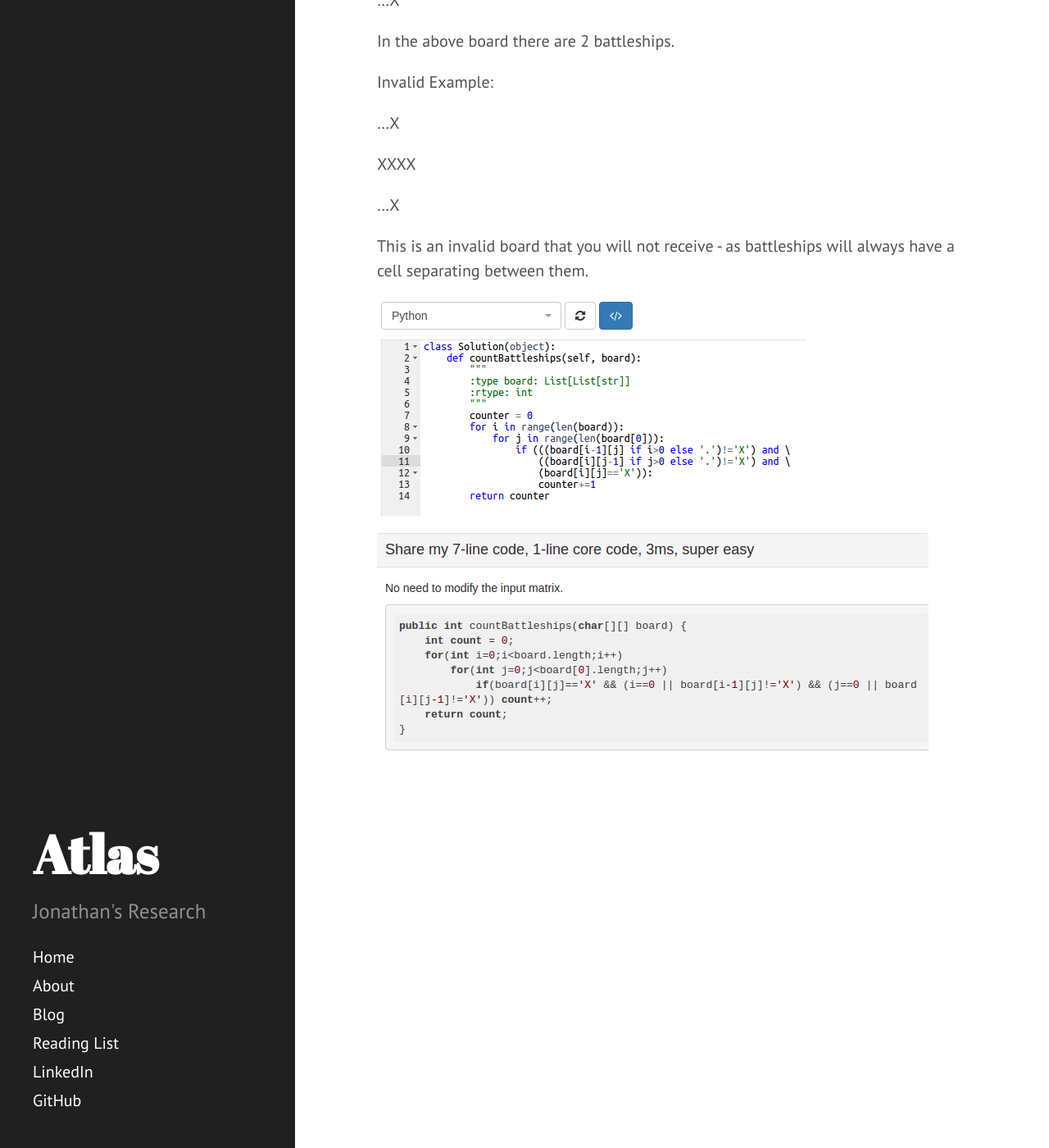
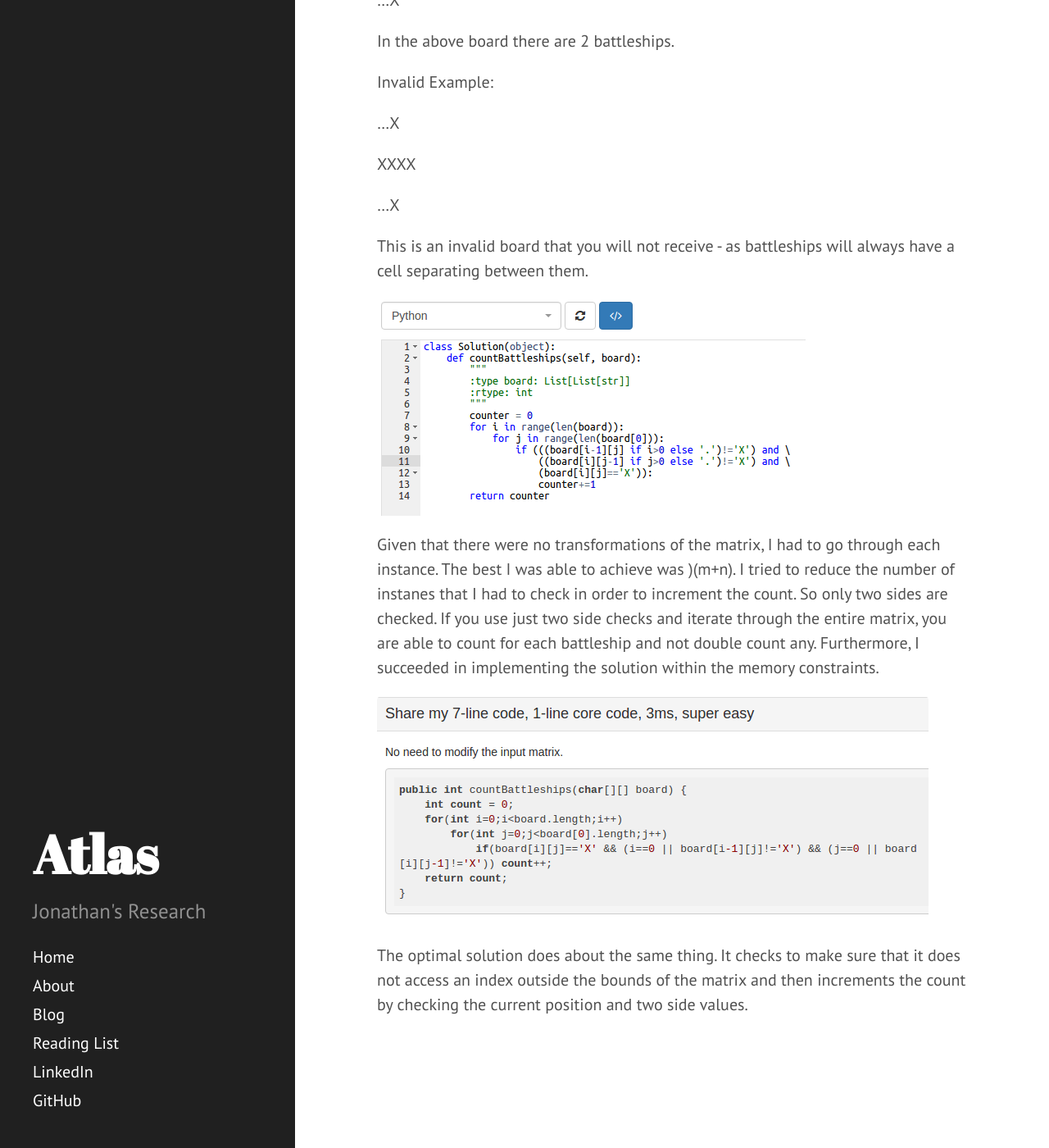
Before and after one commit to JonathanJohann/Research, a Jekyll site: the page built from _posts/Scratch_Pad/2017-01-04-Battleships-in-a-Board.md, in a window 1280 px wide and 1400 px high, scrolled down 793 px. Shown: the whole window at 82% size. Built offline with Jekyll 4.4.1, drawn with Linux system fonts in a browser that asks for light colours; Markdown is read by kramdown in place of the engine named in the settings.

Commit message:
Update 2017-01-04-Battleships-in-a-Board.md

```diff
--- a/_posts/Scratch_Pad/2017-01-04-Battleships-in-a-Board.md
+++ b/_posts/Scratch_Pad/2017-01-04-Battleships-in-a-Board.md
@@ -43,6 +43,9 @@ This is an invalid board that you will not receive - as battleships will always
 
 ![png](https://raw.githubusercontent.com/JonathanJohann/Research/master/_posts/Scratch_Pad/Pics/count_Battleships.png)
 
+Given that there were no transformations of the matrix, I had to go through each instance. The best I was able to achieve was )(m+n). I tried to reduce the number of instanes that I had to check in order to increment the count. So only two sides are checked. If you use just two side checks and iterate through the entire matrix, you are able to count for each battleship and not double count any. Furthermore, I succeeded in implementing the solution within the memory constraints.
+
+![png](https://raw.githubusercontent.com/JonathanJohann/Research/master/_posts/Scratch_Pad/Pics/optimal_count_Battleships.png)
 
 
-![png](https://raw.githubusercontent.com/JonathanJohann/Research/master/_posts/Scratch_Pad/Pics/optimal_count_Battleships.png)
+The optimal solution does about the same thing. It checks to make sure that it does not access an index outside the bounds of the matrix and then increments the count by checking the current position and two side values.
```
